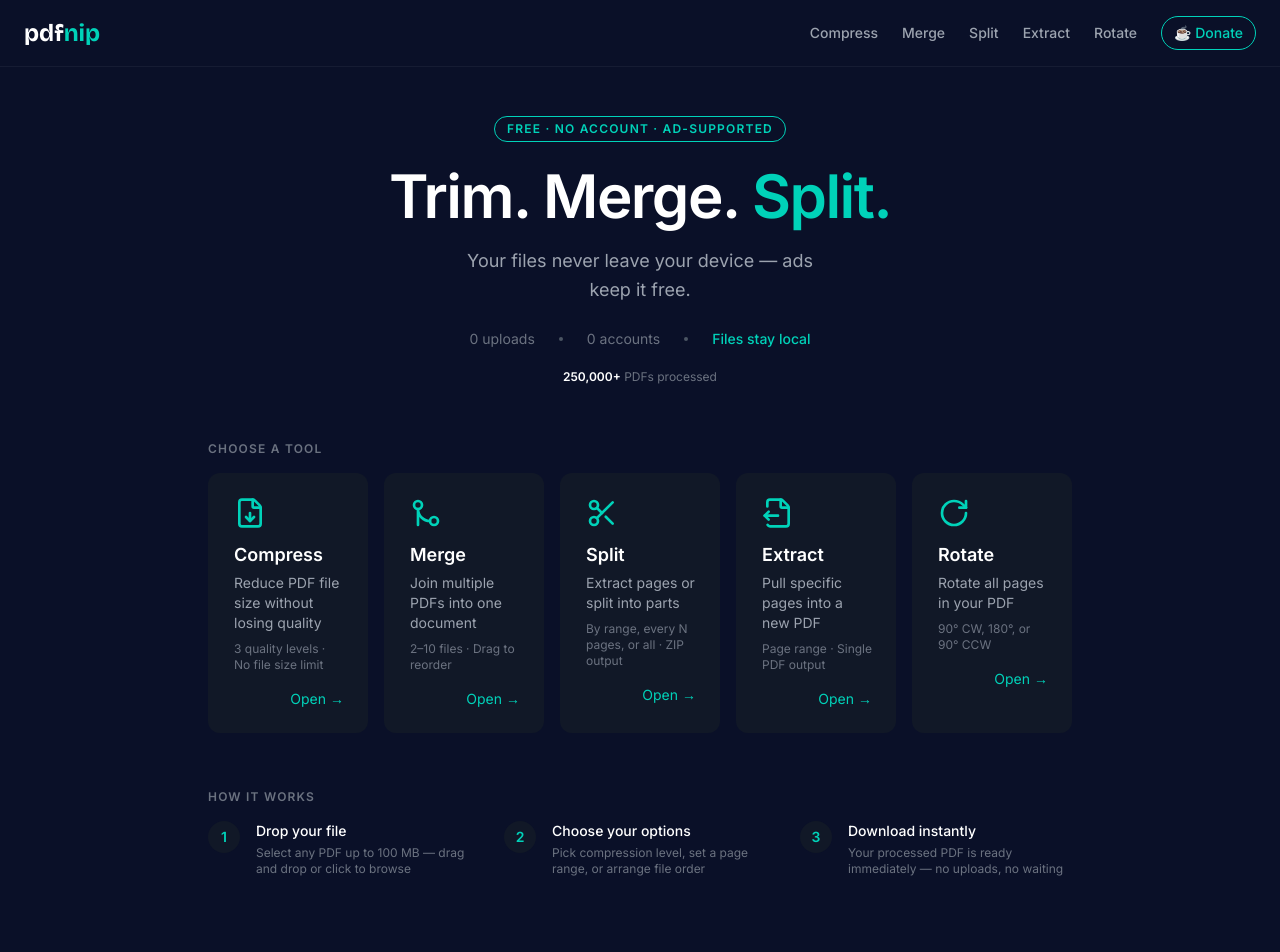
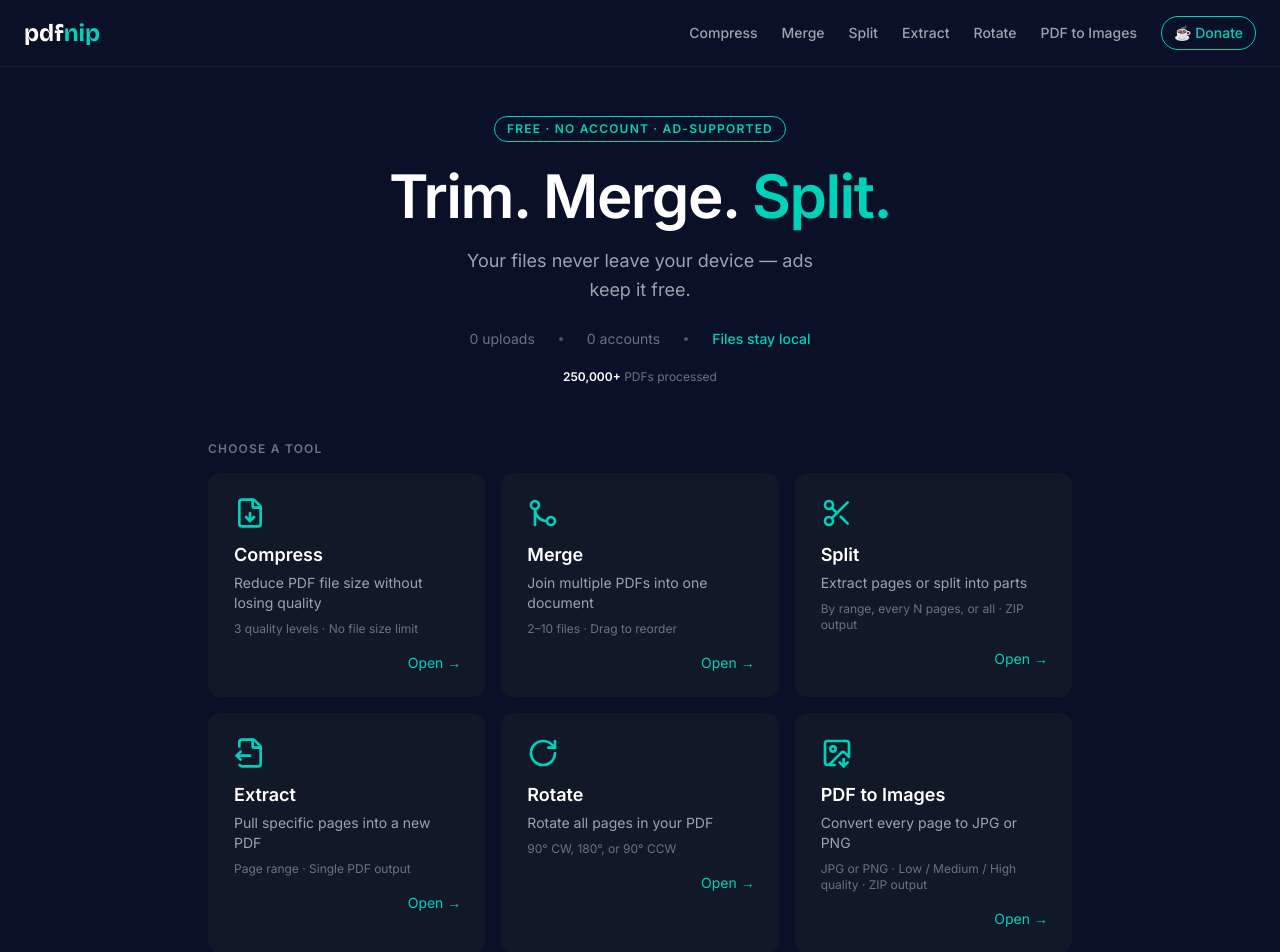
Before and after one commit to lewisgoku/pdfnip, a React (Vite) app: page / in a window 1280 px wide. Shown: the top 952 px of the page. Built offline with nearby package versions, Linux system fonts and the light colour scheme.

Commit message:
feat: wire up /pdf-to-images route, home card, and navbar link

```diff
--- a/src/App.tsx
+++ b/src/App.tsx
@@ -6,6 +6,7 @@ import Merge from './pages/Merge'
 import Split from './pages/Split'
 import Extract from './pages/Extract'
 import Rotate from './pages/Rotate'
+import PdfToImages from './pages/PdfToImages'
 import PrivacyPolicy from './pages/PrivacyPolicy'
 import Terms from './pages/Terms'
 
@@ -20,6 +21,7 @@ const router = createBrowserRouter([
       { path: 'split', element: <Split /> },
       { path: 'extract', element: <Extract /> },
       { path: 'rotate', element: <Rotate /> },
+      { path: 'pdf-to-images', element: <PdfToImages /> },
       { path: 'privacy', element: <PrivacyPolicy /> },
       { path: 'terms', element: <Terms /> },
     ],
--- a/src/components/Navbar.tsx
+++ b/src/components/Navbar.tsx
@@ -8,6 +8,7 @@ const NAV_LINKS = [
   { to: '/split', label: 'Split' },
   { to: '/extract', label: 'Extract' },
   { to: '/rotate', label: 'Rotate' },
+  { to: '/pdf-to-images', label: 'PDF to Images' },
 ]
 
 const donateClass =
--- a/src/pages/Home.tsx
+++ b/src/pages/Home.tsx
@@ -1,4 +1,4 @@
-import { FileDown, GitMerge, Scissors, FileOutput, RotateCw } from 'lucide-react'
+import { FileDown, GitMerge, Scissors, FileOutput, RotateCw, ImageDown } from 'lucide-react'
 import ToolCard from '../components/ToolCard'
 import PageMeta from '../components/PageMeta'
 
@@ -40,6 +40,13 @@ const TOOLS = [
     icon: <RotateCw size={32} />,
     href: '/rotate',
   },
+  {
+    title: 'PDF to Images',
+    description: 'Convert every page to JPG or PNG',
+    detail: 'JPG or PNG · Low / Medium / High quality · ZIP output',
+    icon: <ImageDown size={32} />,
+    href: '/pdf-to-images',
+  },
 ]
 
 const STEPS = [
@@ -65,7 +72,7 @@ export default function Home() {
     <div className="max-w-4xl mx-auto px-4 py-12">
       <PageMeta
         title="PDFNip | Free PDF Tools"
-        description="Free PDF tools that run entirely in your browser. Compress, merge, split, extract, and rotate PDFs — your files never leave your device."
+        description="Free PDF tools that run entirely in your browser. Compress, merge, split, extract, rotate PDFs, and convert to images — your files never leave your device."
         path="/"
       />
       <div className="mb-14 text-center">
@@ -91,7 +98,7 @@ export default function Home() {
         </p>
       </div>
       <p className="text-xs font-semibold text-gray-500 uppercase tracking-widest mb-4">Choose a tool</p>
-      <div className="grid grid-cols-1 sm:grid-cols-2 md:grid-cols-3 lg:grid-cols-5 gap-4">
+      <div className="grid grid-cols-1 sm:grid-cols-2 md:grid-cols-3 gap-4">
         {TOOLS.map((tool) => (
           <ToolCard key={tool.href} {...tool} />
         ))}
```
Also changed, not shown: 1 other file (tests, documents, lock files or other folders).
